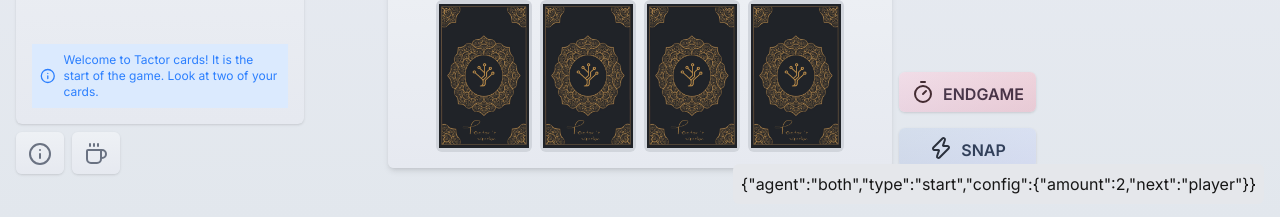
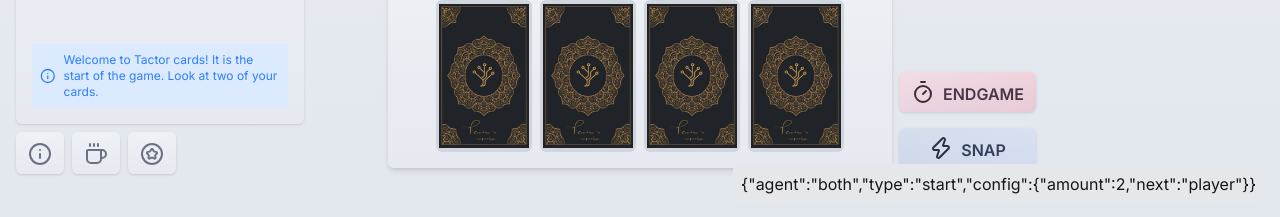
Before and after one commit to tactordev/cards, a Next.js app: page / in a window 1280 px wide. Shown: the part 580-797 px from the top of the page. Built offline with nearby package versions, Linux system fonts and the light colour scheme.

Commit message:
New helper buttons

```diff
--- a/app/page.tsx
+++ b/app/page.tsx
@@ -9,7 +9,8 @@ import TwoD from "@/components/2d";
 import ThreeD from "@/components/3d";
 import {
   Info,
-  Coffee
+  Coffee,
+  CircleStar
 } from "lucide-react";
 // <img src="https://i.ibb.co/xKdhCXTY/card-mockup.png" alt="card mockup" border="0">
 
@@ -30,11 +31,14 @@ function GameTypeSelector({ type, setType }: { type: 2 | 3, setType: (type: 2 |
 function Helps() { // helping buttons below the widgets on left of screen
   return (
     <div className="absolute top-178 left-4 flex flex-row gap-2">
-      <div className="section px-3 group py-2 shadow-sm rounded-md hover:cursor-pointer hover:-translate-y-0.5 transition-transform duration-200" title="Rules">
+      <div className="section px-3 group py-2 shadow-sm rounded-md hover:cursor-pointer hover:-translate-y-0.5 transition-transform duration-200" title="Rules" onClick={() => window.open(`${window.location.origin}/rules`, "_blank")}>
         <Info className="w-6 h-6 text-gray-500 inline-block group-hover:text-blue-500 transition-colors duration-200" />
       </div>
       <div className="section px-3 group py-2 shadow-sm rounded-md hover:cursor-pointer hover:-translate-y-0.5 transition-transform duration-200" title="Buy me a coffee" onClick={() => window.open("https://www.ko-fi.com/tactor", "_blank")}>
         <Coffee className="w-6 h-6 text-gray-500 inline-block group-hover:text-yellow-500 transition-colors duration-200" />
+      </div>
+      <div className="section px-3 group py-2 shadow-sm rounded-md hover:cursor-pointer hover:-translate-y-0.5 transition-transform duration-200" title="Credits" onClick={() => window.open(`${window.location.origin}/credits`, "_blank")}>
+        <CircleStar className="w-6 h-6 text-gray-500 inline-block group-hover:text-purple-500 transition-colors duration-200" />
       </div>
     </div>
   )
```
